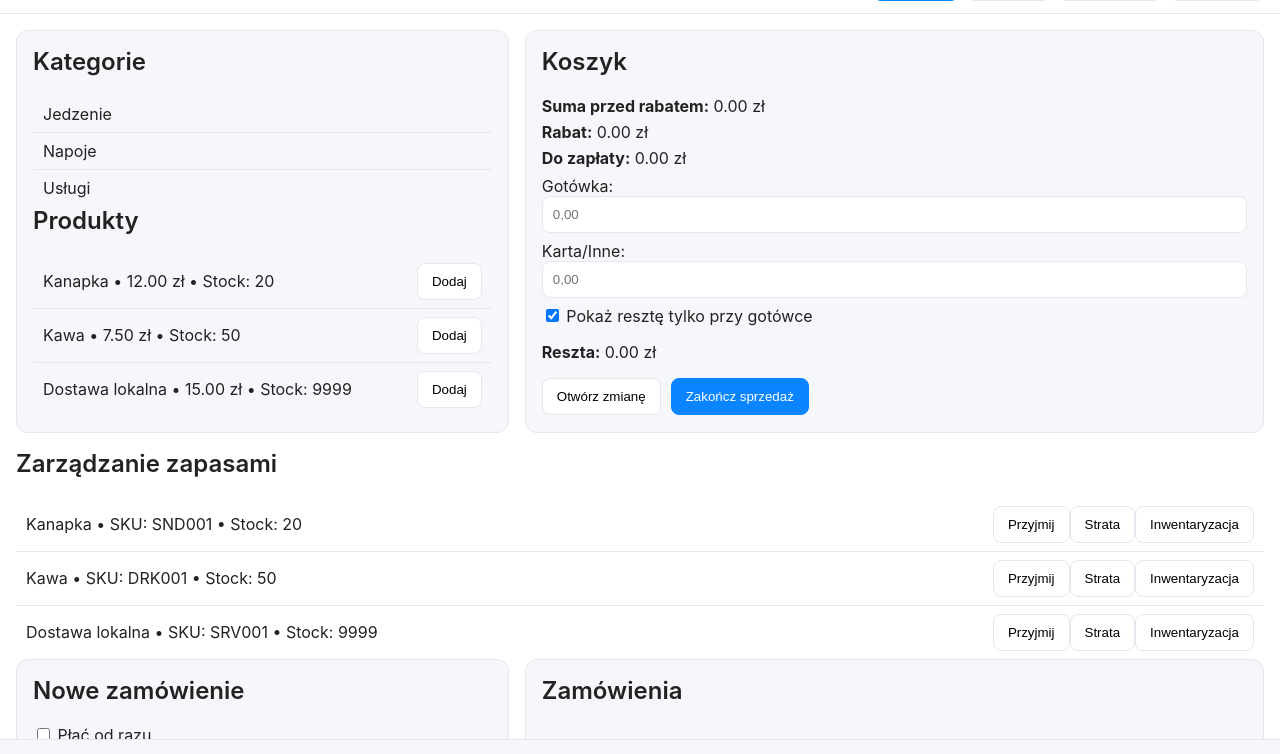
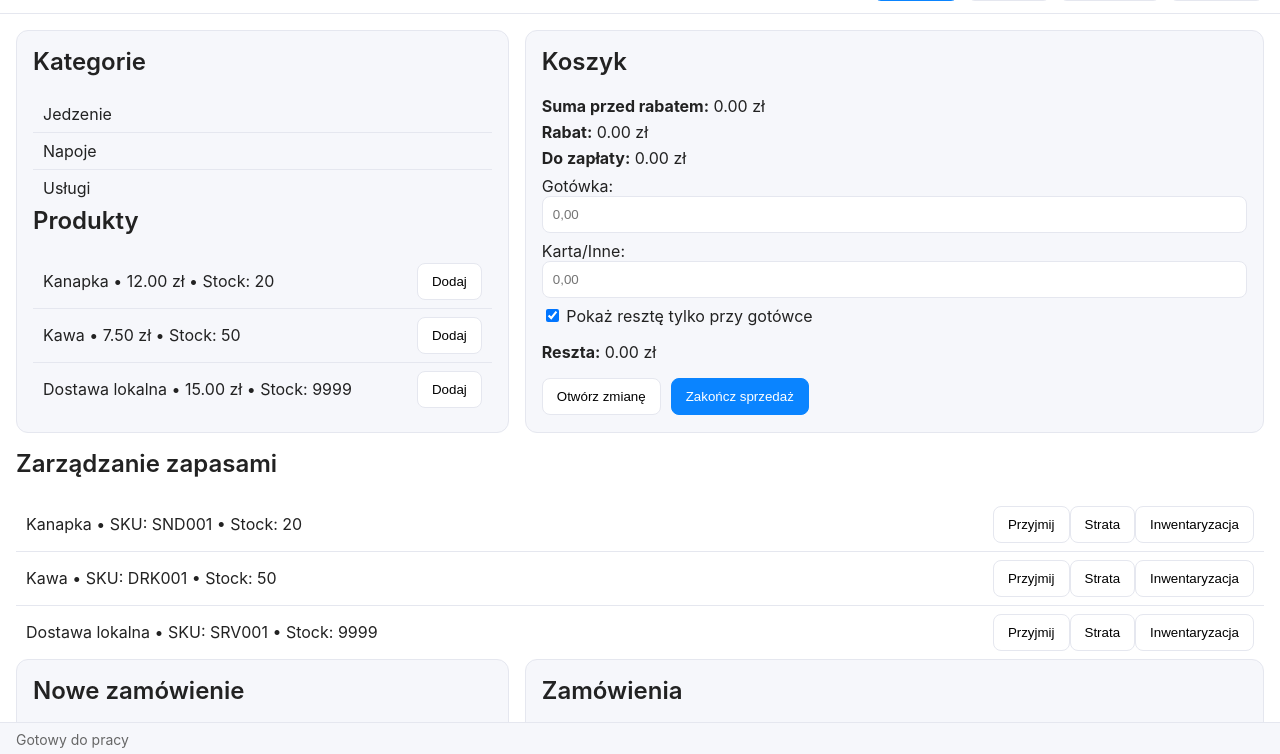
Before and after one commit to informatyczneporady/pos-pwa, a plain HTML site: page index.html in a window 1280 px wide. Shown: the part 44-798 px from the top of the page. Drawn offline with Linux system fonts and the light colour scheme.

Commit message:
Update index.html

```diff
--- a/index.html
+++ b/index.html
@@ -10,6 +10,7 @@
   <link rel="apple-touch-icon" href="icons/icon-192.png" />
 </head>
 <body>
+  <!-- Pasek górny -->
   <header class="topbar">
     <h1>POS</h1>
     <nav class="tabs">
@@ -20,6 +21,7 @@
     </nav>
   </header>
 
+  <!-- Główna zawartość -->
   <main>
     <!-- Sprzedaż -->
     <section id="tab-sale" class="tab-content active">
@@ -125,8 +127,10 @@
     </section>
   </main>
 
-  <footer class="status" id="status-msg"></footer>
+  <!-- Stopka -->
+  <footer class="status" id="status-msg">Gotowy do pracy</footer>
 
+  <!-- Skrypty -->
   <script src="app.js"></script>
   <script>
     if ('serviceWorker' in navigator) {
```
